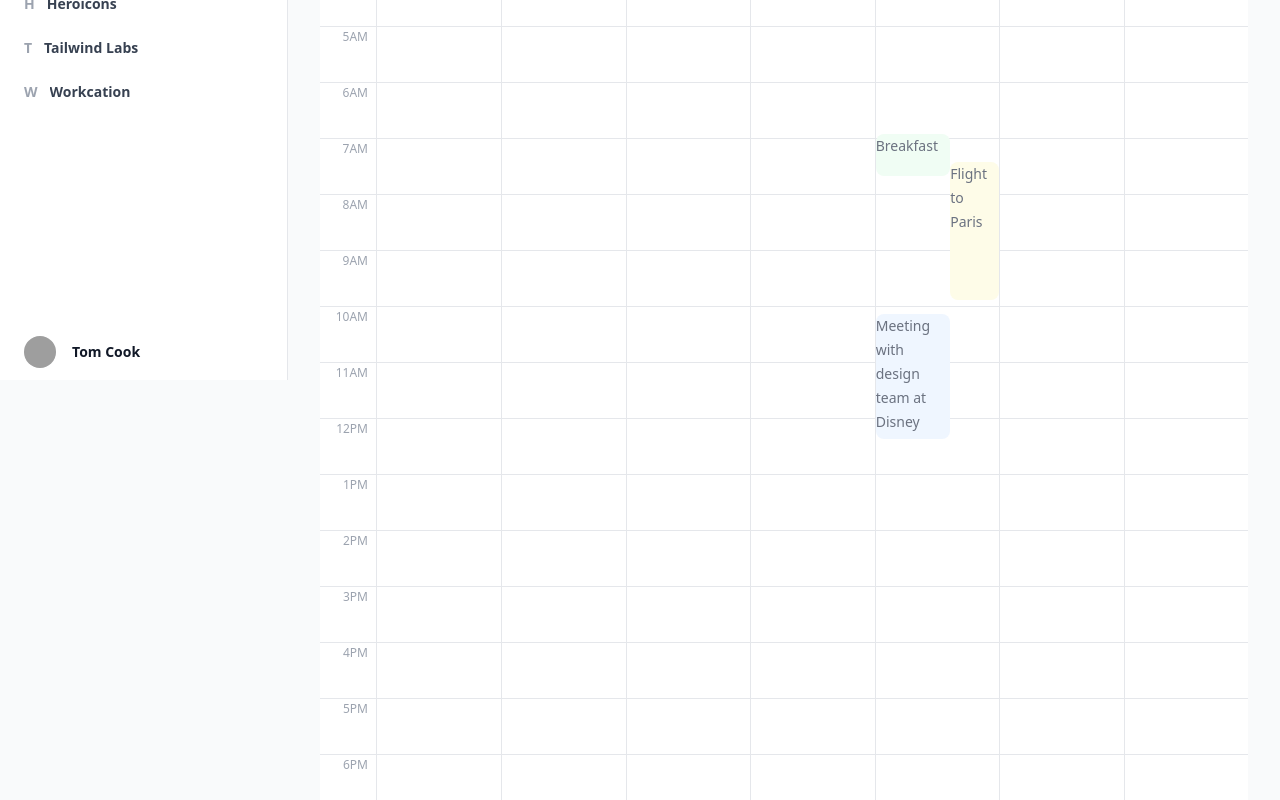
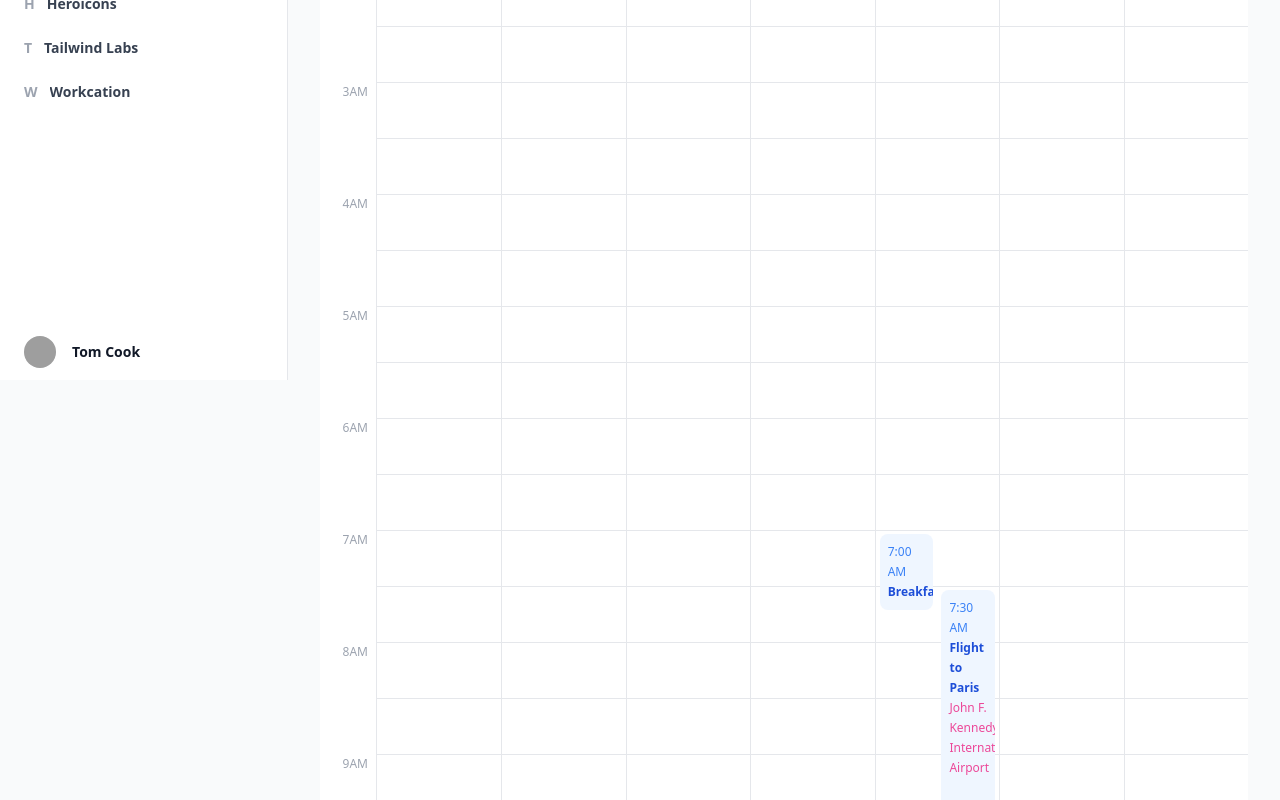
Before and after one commit to fivaz/life, a SvelteKit app: page / in a window 1280 px wide. Shown: the part 420-1220 px from the top of the page. Built offline with nearby package versions, Linux system fonts and the light colour scheme; grey boxes are pictures that could not be loaded.

Commit message:
improve style

```diff
--- a/src/components/calendar/calendar-grid/calendar-columns/calendar-rows/index.svelte
+++ b/src/components/calendar/calendar-grid/calendar-columns/calendar-rows/index.svelte
@@ -1,6 +1,6 @@
 <script lang="ts">
 	import type { TEvent } from '$lib';
-	import classnames from 'classnames';
+	import { format, parseISO } from 'date-fns';
 
 	export let events: TEvent[];
 
@@ -27,44 +27,42 @@
 		};
 	}
 
-	function getRandomColorClass() {
-		const colors = [
-			'bg-blue-50',
-			'bg-pink-50',
-			'bg-yellow-50',
-			'bg-green-50',
-			'bg-purple-50',
-			'bg-red-50',
-			'bg-indigo-50'
-		];
-		return colors[Math.floor(Math.random() * colors.length)];
-	}
+	const halfHourInterval = 24 * 2;
+	const quarterHourInterval = halfHourInterval * 2;
+</script>
 
-	const hourInterval = 24;
-	const minutesInterval = (hourInterval * 60) / 15;
-</script>
+<!--TODO make top and side sticky-->
 
 <div class="relative h-full">
 	<!--	grid division of hours-->
 	<div
 		class="h-full grid divide-y"
-		style="grid-template-rows: repeat({hourInterval}, minmax(3.5rem, 1fr))"
+		style="grid-template-rows: repeat({halfHourInterval}, minmax(3.5rem, 1fr))"
 	>
-		{#each Array.from({ length: hourInterval }, (_, i) => i) as hour (hour)}
+		{#each Array.from({ length: halfHourInterval }, (_, i) => i) as halfHour (halfHour)}
 			<div />
 		{/each}
 	</div>
-	<div
+	<ol
 		class="h-full absolute top-0 w-full grid"
-		style="grid-template-rows: 0.875rem repeat({minutesInterval}, minmax(0, 1fr)) auto"
+		style="grid-template-rows: repeat({quarterHourInterval}, minmax(1.75rem, 1fr)) auto"
 	>
 		{#each eventsData as event (event)}
-			<div
-				class={classnames(getRandomColorClass(), 'rounded-lg z-10')}
-				style="grid-row: {event.start} / {event.end};"
-			>
-				{event.label}
-			</div>
+			<li class="relative rounded-lg z-10" style="grid-row: {event.start} / {event.end};">
+				<div
+					class="group absolute inset-1 flex flex-col overflow-y-auto rounded-lg bg-blue-50 p-2 text-xs leading-5 hover:bg-blue-100"
+				>
+					<p class="order-1 font-semibold text-blue-700">{event.label}</p>
+					{#if event.description}
+						<p class="order-1 text-pink-500 group-hover:text-pink-700">
+							{event.description}
+						</p>
+					{/if}
+					<p class="text-blue-500 group-hover:text-blue-700">
+						<time dateTime="2022-01-22T06:00">{format(parseISO(event.startTime), 'p')}</time>
+					</p>
+				</div>
+			</li>
 		{/each}
-	</div>
+	</ol>
 </div>
--- a/src/components/calendar/calendar-grid/calendar-time-labels/index.svelte
+++ b/src/components/calendar/calendar-grid/calendar-time-labels/index.svelte
@@ -25,54 +25,19 @@
 		'10PM',
 		'11PM'
 	];
-
-	const hourInterval = 24;
 </script>
 
 <div class="divide-y">
 	<div class="h-[80px] sm:h-[56px]" />
 	<div
-		class="grid divide-y"
-		style="grid-template-rows: repeat({hourInterval}, minmax(3.5rem, 1fr))"
+		class="grid text-right text-xs leading-5 text-gray-400"
+		style="grid-template-rows: repeat({timeLabels.length * 2}, minmax(3.5rem, 1fr))"
 	>
 		{#each timeLabels as timeLabel (timeLabel)}
-			<div class="w-14 pr-2 text-right text-xs leading-5 text-gray-400">
+			<div class="w-14 pr-2">
 				{timeLabel}
 			</div>
+			<div class="" />
 		{/each}
 	</div>
 </div>
-
-<!--					Events-->
-<!--					<ol-->
-<!--						class="col-start-1 col-end-2 row-start-1 grid grid-cols-7 sm:grid-cols-7 sm:pr-8"-->
-<!--						style="grid-template-rows: 1.75rem repeat(288, minmax(0, 1fr)) auto"-->
-<!--					>-->
-<!--						{#each events as { label, startTime, endTime } (label)}-->
-<!--							<li-->
-<!--								class={classnames(-->
-<!--									'relative mt-px flex sm:col-start-',-->
-<!--									4 + calculateGridColumnPosition(startTime)-->
-<!--								)}-->
-<!--								style="grid-row: {calculateGridRowPosition(startTime)} / span {calculateGridRowSpan(-->
-<!--									startTime,-->
-<!--									endTime-->
-<!--								)}"-->
-<!--							>-->
-<!--								<div-->
-<!--									class={classnames(-->
-<!--										'group absolute inset-1 flex flex-col overflow-y-auto rounded-lg',-->
-<!--										getRandomColorClass(),-->
-<!--										'p-2 text-xs leading-5 hover:bg-blue-100'-->
-<!--									)}-->
-<!--								>-->
-<!--									<p class="order-1 font-semibold text-gray-700">{label}</p>-->
-<!--									<p class="text-gray-500 group-hover:text-gray-700">-->
-<!--										<time datetime={startTime}-->
-<!--											>{format(parse(startTime, "yyyy-MM-dd'T'HH:mm", new Date()), 'h:mm a')}</time-->
-<!--										>-->
-<!--									</p>-->
-<!--								</div>-->
-<!--							</li>-->
-<!--						{/each}-->
-<!--					</ol>-->
--- a/src/components/calendar/index.svelte
+++ b/src/components/calendar/index.svelte
@@ -12,7 +12,7 @@
 	let weekStart = startOfWeek(currentDate);
 </script>
 
-<div class="flex h-full flex-col">
+<div class="flex h-full flex-col divide-gray-200">
 	<CalendarHeader bind:weekStart {currentDate} />
 	<CalendarGrid {weekStart} {currentDate} {events} />
 </div>
--- a/src/lib/index.ts
+++ b/src/lib/index.ts
@@ -1,6 +1,7 @@
 // place files you want to import through the `$lib` alias in this folder.
 export type TEvent = {
 	label: string;
+	description?: string;
 	startTime: string;
 	endTime: string;
 };
--- a/src/lib/seed/events.ts
+++ b/src/lib/seed/events.ts
@@ -23,6 +23,7 @@ export const events: TEvent[] = [
 	},
 	{
 		label: 'Flight to Paris',
+		description: 'John F. Kennedy International Airport',
 		startTime: '2023-10-12T07:30',
 		endTime: '2023-10-12T10:00'
 	},
```
